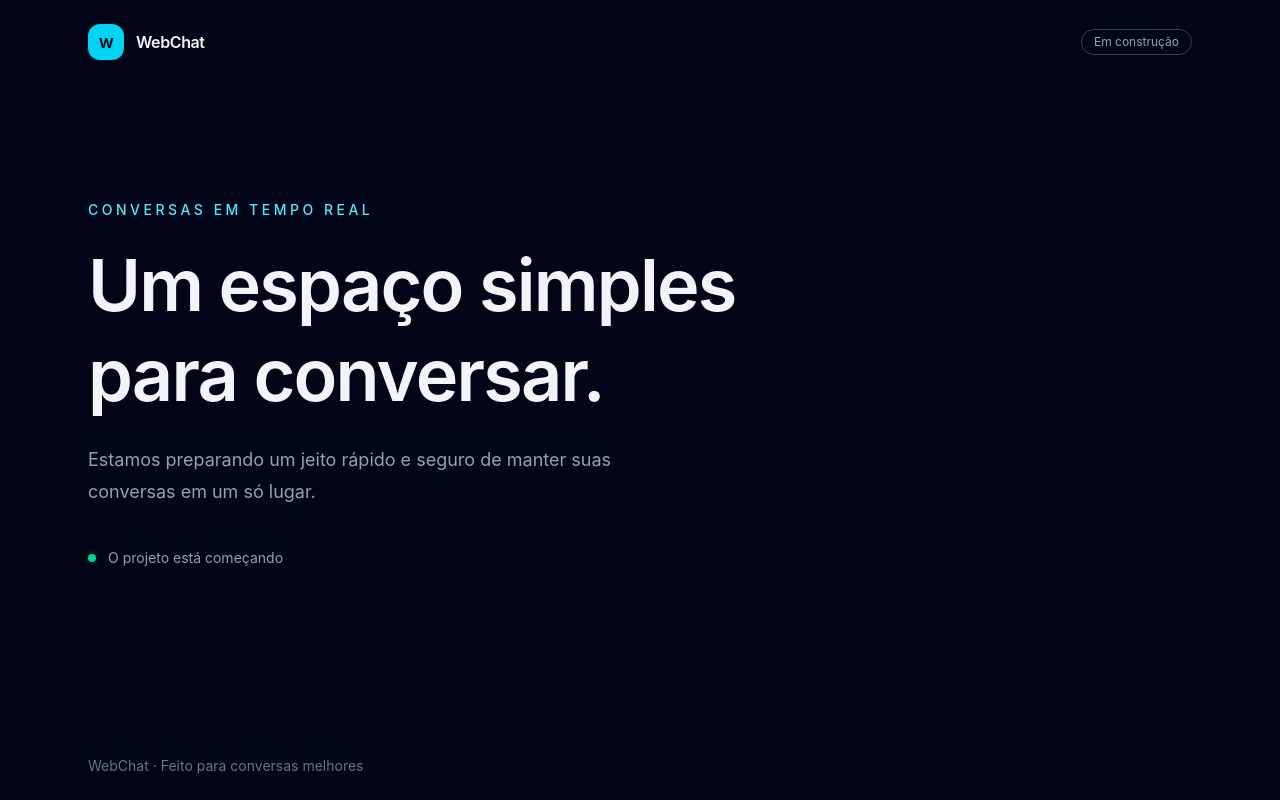
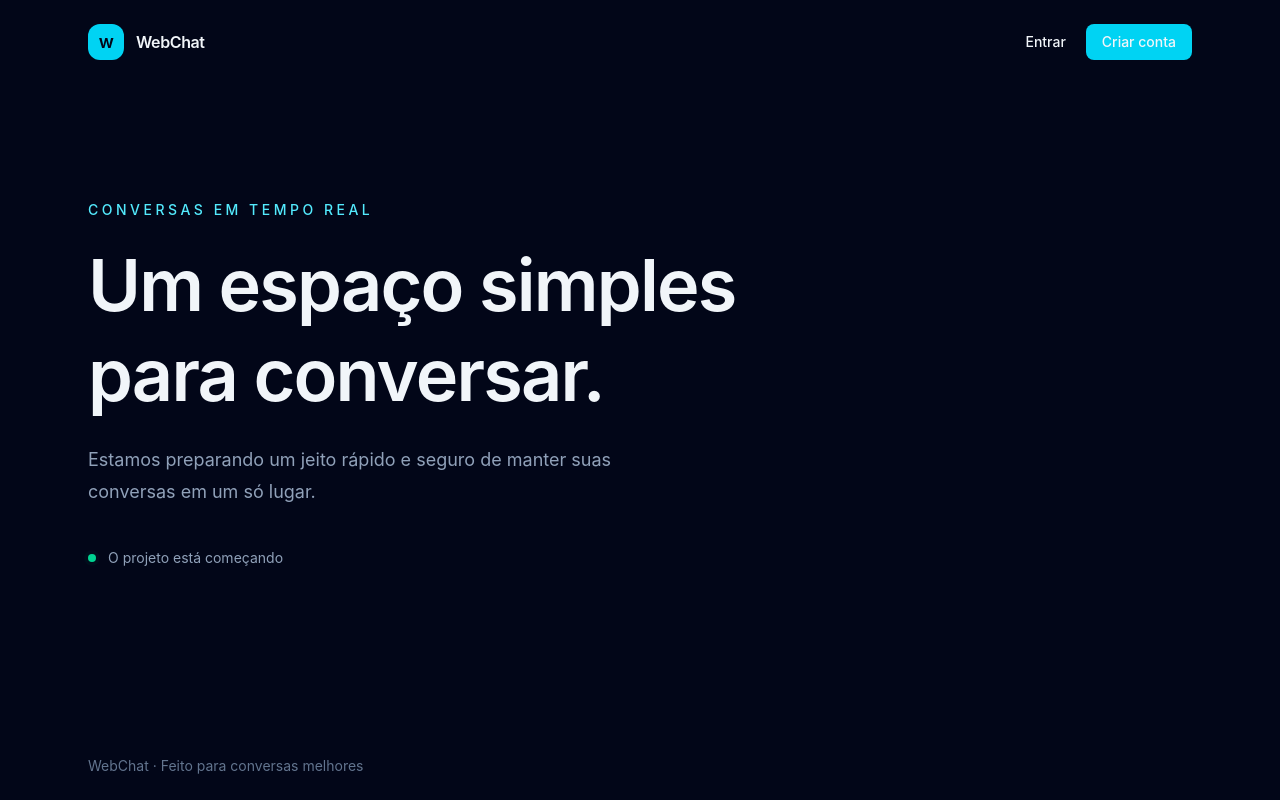
Before and after one commit to mathhen1/web-chat-app, a React (Vite) app in the folder client/: page / in a window 1280 px wide. Built offline with nearby package versions, Linux system fonts and the light colour scheme.

Commit message:
refactor: utilize Link from router dom for navigate

```diff
--- a/client/src/App.tsx
+++ b/client/src/App.tsx
@@ -1,28 +1,23 @@
+import { Link } from 'react-router-dom'
+
 function App() {
   return (
     <main className="flex min-h-screen flex-col bg-slate-950 text-slate-100">
       <header className="mx-auto flex w-full max-w-6xl items-center justify-between px-6 py-6">
-        <a href="/" className="flex items-center gap-3 font-semibold tracking-tight">
-          <span className="grid size-9 place-items-center rounded-xl bg-cyan-400 text-lg text-slate-950">
-            w
-          </span>
+        <Link to="/" className="flex items-center gap-3 font-semibold tracking-tight">
+          <span className="grid size-9 place-items-center rounded-xl bg-cyan-400 text-lg text-slate-950">w</span>
           WebChat
-        </a>
-        <span className="rounded-full border border-slate-700 px-3 py-1 text-xs text-slate-400">
-          Em construção
-        </span>
+        </Link>
+        <nav className="flex items-center gap-5 text-sm font-medium">
+          <Link to="/login" className="text-slate-300 transition hover:text-white">Entrar</Link>
+          <Link to="/register" className="rounded-lg bg-cyan-400 px-4 py-2 text-slate-950 transition hover:bg-cyan-300">Criar conta</Link>
+        </nav>
       </header>
 
       <section className="mx-auto flex w-full max-w-6xl flex-1 flex-col justify-center px-6 pb-24 pt-12">
-        <p className="mb-5 text-sm font-medium uppercase tracking-[0.25em] text-cyan-300">
-          Conversas em tempo real
-        </p>
-        <h1 className="max-w-3xl text-5xl font-semibold leading-tight tracking-tight sm:text-7xl">
-          Um espaço simples para conversar.
-        </h1>
-        <p className="mt-6 max-w-xl text-lg leading-8 text-slate-400">
-          Estamos preparando um jeito rápido e seguro de manter suas conversas em um só lugar.
-        </p>
+        <p className="mb-5 text-sm font-medium uppercase tracking-[0.25em] text-cyan-300">Conversas em tempo real</p>
+        <h1 className="max-w-3xl text-5xl font-semibold leading-tight tracking-tight sm:text-7xl">Um espaço simples para conversar.</h1>
+        <p className="mt-6 max-w-xl text-lg leading-8 text-slate-400">Estamos preparando um jeito rápido e seguro de manter suas conversas em um só lugar.</p>
         <div className="mt-10 flex items-center gap-3 text-sm text-slate-400">
           <span className="relative flex size-2">
             <span className="absolute inline-flex size-full animate-ping rounded-full bg-emerald-400 opacity-60" />
@@ -32,9 +27,7 @@ function App() {
         </div>
       </section>
 
-      <footer className="mx-auto w-full max-w-6xl px-6 py-6 text-sm text-slate-500">
-        WebChat · Feito para conversas melhores
-      </footer>
+      <footer className="mx-auto w-full max-w-6xl px-6 py-6 text-sm text-slate-500">WebChat · Feito para conversas melhores</footer>
     </main>
   )
 }
```
